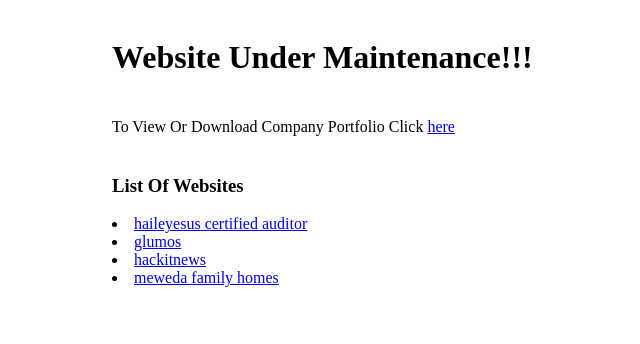
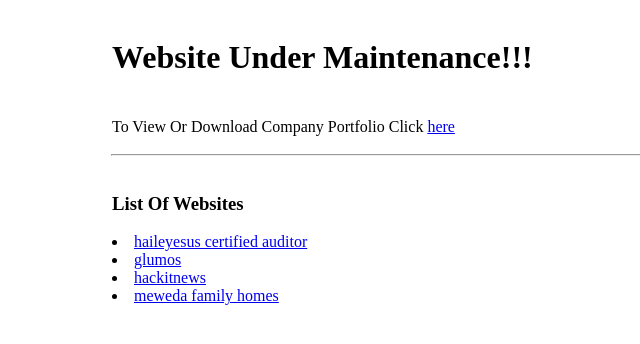
Before and after one commit to atekelt/portfolio, a plain HTML site: page index.html in a window 1280 px wide. Shown: the whole page, without its empty margins (212-852 px from the left). Drawn offline with Linux system fonts and the light colour scheme.

Commit message:
Website hr added

```diff
--- a/index.html
+++ b/index.html
@@ -13,6 +13,7 @@
 <div class="center"><h1>Website Under Maintenance!!!</h1></div>
 
 <div class="center">To View Or Download Company Portfolio Click <a href="XtrimumSolutionCP.pdf">here</a></div>
+<hr style="width:50%;">
 <div class="center">
   <h3>List Of Websites</h3>
   <u1>
```
